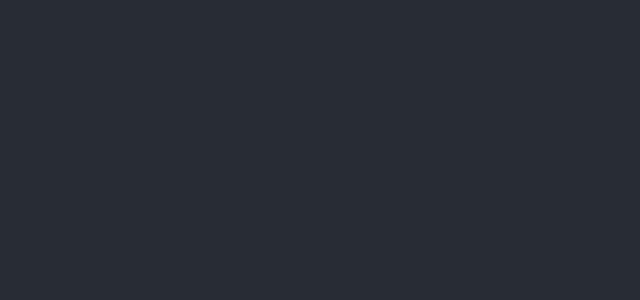
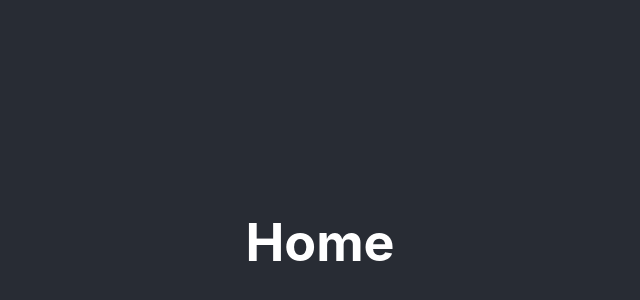
Before and after one commit to Lunarcito/lunarcitofloo, a React (Create React App) app in the folder lunarcitofloo/: page / in a window 1280 px wide. Shown: the part 158-458 px from the top of the page, without its empty margins (320-960 px from the left). Built offline with nearby package versions, Linux system fonts and the light colour scheme.

Commit message:
Create Home Page

```diff
--- a/lunarcitofloo/src/App.js
+++ b/lunarcitofloo/src/App.js
@@ -1,10 +1,11 @@
 import './App.css';
+import Home from './pages/Home';
 
 function App() {
   return (
     <div className="App">
       <header className="App-header">
-
+        <Home/>
       </header>
     </div>
   );
--- /dev/null
+++ b/lunarcitofloo/src/pages/Home.js
@@ -0,0 +1,8 @@
+import React from "react";
+
+export default function Home (){
+
+    return(
+        <h1>Home</h1>
+    );
+}
```
